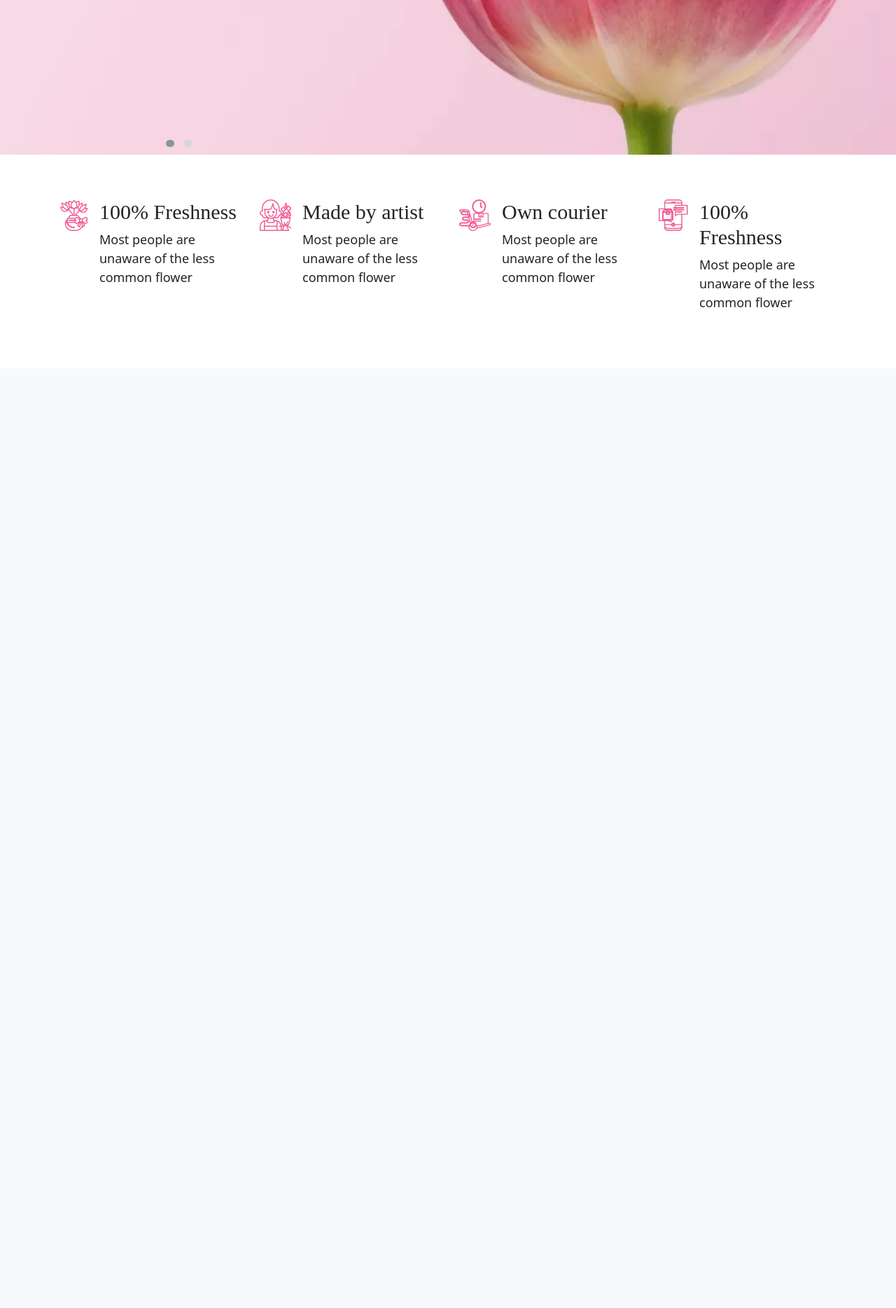
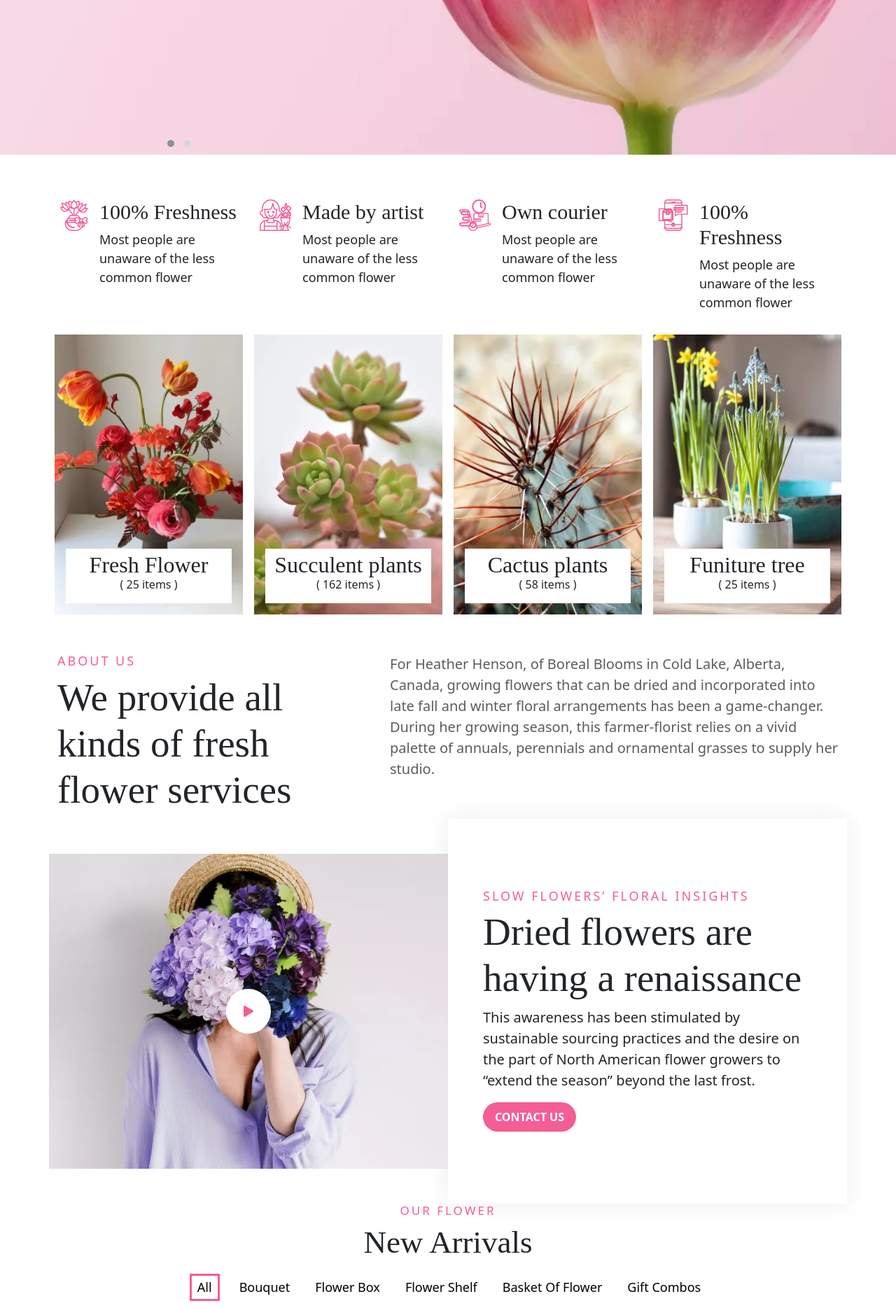
Before and after one commit to ChristopherJamesLeo/florist_ecommer_site, a PHP site: page / in a window 1280 px wide. Shown: the part 579-2448 px from the top of the page at 70% size. Before the commit the page ends 1018 px from the top, so only its background shows below. Run offline with PHP 8.4, Linux system fonts and the light colour scheme.

Commit message:
our flower section

```diff
--- a/custom_css/style.css
+++ b/custom_css/style.css
@@ -9,6 +9,7 @@
 }
 .header {
     width: 100%;
+    background-color: var(--primary-global-white);
     position: absolute;
     left: 0;
     top: 0;
@@ -142,3 +143,128 @@ ion-icon {
     font-weight: 300;
 }
 /* our benefits end */
+/* Item show start */
+.show-item-count-container {
+    height: 400px;
+}
+.show-item-count {
+    width: 100%;
+    height: 100%;
+    background-position: center;
+    background-size: cover;
+    background-repeat: no-repeat;
+}
+.show-item-count-1{
+    background-image: url("../assets/imgs/bgimages/categories-1.jpg.webp");
+}
+.show-item-count-2{
+    background-image: url("../assets/imgs/bgimages/categories-2.jpg.webp");
+}
+.show-item-count-3{
+    background-image: url("../assets/imgs/bgimages/categories-3.jpg.webp");
+}
+.show-item-count-4{
+    background-image: url("../assets/imgs/bgimages/categories-4.jpg.webp");
+}
+.show-item-count-content {
+    width: 100%;
+    padding: 15px 0px;
+    background-color: var(--primary-global-white);
+}
+.show-item-count-content h2 {
+
+    font-family: var(--secondary-font-family);
+    line-height: 0.5;
+}
+.show-item-count-content span {
+    font-weight: 300;
+}
+/* Item show end */
+/* About us start */
+.about-us-title{
+    padding-right: 100px;
+}
+.about-us-title h6,.content-us-container h6{
+    color: var(--primary-global-color);
+    letter-spacing: 3px;
+    font-size: 18px;
+}
+.about-us-title h1,.content-us-container h1 {
+    font-family: var(--secondary-font-family);
+    font-size: 55px;
+}
+.about-us-content p ,.content-us-container p{
+    font-size: 20px;
+    font-weight: 300;
+}
+.about-video-container {
+
+    padding: 50px 0px;
+}
+.about-video {
+    height: 450px;
+    background-image: url("../assets/imgs/bgimages/about-video.jpg.webp");
+    background-position: center;
+    background-size: cover;
+    background-repeat: no-repeat;
+
+    position: relative;
+}
+.about-video a {
+
+    display: inline-block;
+    padding: 20px 25px;
+    background-color: var(--primary-global-white);
+    border-radius: 50%;
+    position: absolute;
+    left: 50%;
+    top: 50%;
+    transform: translate(-50%,-50%);
+}
+.about-video a i {
+    color: var(--primary-global-color);
+}
+.content-us-container{
+    padding: 100px 50px;
+    box-shadow: 4px 4px 30px #f4f4f4 ,-4px -4px 30px #f4f4f4;
+}
+.content-us-container a {
+    background-color: var(--primary-global-color);
+    border-radius: 50px;
+    color: var(--primary-global-white);
+}
+.content-us-container a:hover{
+    color: var(--primary-global-white);
+    background-color: var(--primary-global-color);
+}
+/* About us end */
+/* Our flower section start */
+.section-title h5 {
+    color: var(--primary-global-color);
+    letter-spacing: 3px;
+    font-size: 17px;
+}
+.section-title h1 {
+    font-size: 45px;
+    font-family: var(--secondary-font-family);
+}
+.our-flower-taps-list-group {
+    list-style: none;
+    margin: 0;
+    padding: 0;
+}
+.our-flower-taps-list-group li {
+    padding: 10px 10px;
+}
+.our-flower-taps-list-group li a {
+    display: inline-block;
+    padding: 3px 8px;
+    text-decoration: none;
+    color: #000;
+    font-size: 18px;
+    font-weight: 300;
+}
+.our-flower-taps-list-group li a.active {
+    border: 3px solid var(--primary-global-color);
+}
+/* Our flower section end */
--- a/index.html
+++ b/index.html
@@ -25,7 +25,7 @@
     <link rel="stylesheet" href="./custom_css/style.css">
 </head>
 <body>
-    <header class="bg-light header ">
+    <header class=" header ">
         <nav class="navbar navbar-expand-lg container justify-content-between ">
             <a href="javascript:void(0)" class="navbar-brand d-block">
                 <img src="./assets/imgs/logo_fav/logo.png.webp" class="brand-logo" alt="logo">
@@ -93,17 +93,17 @@
                     </div>
 
                 </div>
-                <div class="owl-dots container">
+                <!-- <div class="owl-dots container">
                     <div class="owl-dot active"><span></span></div>
                     <div class="owl-dot"><span></span></div>
-                </div>
+                </div> -->
             </div>
         </div>
     </section>
     <!-- banner carousel end -->
     <!-- our benefits start -->
     <section class="our-benefits">
-        <div class="our-benefits-container container py-5">
+        <div class="our-benefits-container container pt-5">
             <div class="row">
                 <div class="col-lg-3 col-md-6 col-sm-12">
                     <div class="d-flex justify-content-start align-items-start px-1 py-3">
@@ -161,7 +161,102 @@
         </div>
     </section>
     <!-- our benefits end -->
+    <!-- Item show start -->
+    <section class="item-show">
+        <div class="item-show-container container mb-5">
+            <div class="row">
+                <div class="col-lg-3 col-md-6 col-sm-12 px-2 mb-2 show-item-count-container">
+                    <div class="p-3 d-flex justify-content-center align-items-end show-item-count show-item-count-1">
+                        <div class=" text-center show-item-count-content ">
+                            <h2>Fresh Flower</h2>
+                            <span>( 25 items )</span>
+                        </div>
+                    </div>
+                </div>
+                <div class="col-lg-3 col-md-6 col-sm-12 px-2 mb-2 show-item-count-container">
+                    <div class="p-3 d-flex justify-content-center align-items-end show-item-count show-item-count-2">
+                        <div class=" text-center show-item-count-content">
+                            <h2>Succulent plants</h2>
+                            <span>( 162 items )</span>
+                        </div>
+                    </div>
+                </div>
+                <div class="col-lg-3 col-md-6 col-sm-12 px-2 mb-2 show-item-count-container">
+                    <div class="p-3 d-flex justify-content-center align-items-end show-item-count show-item-count-3">
+                        <div class=" text-center show-item-count-content">
+                            <h2>Cactus plants</h2>
+                            <span>( 58 items )</span>
+                        </div>
+                    </div>
+                </div>
+                <div class="col-lg-3 col-md-6 col-sm-12 px-2 mb-2 show-item-count-container">
+                    <div class="p-3 d-flex justify-content-center align-items-end show-item-count show-item-count-4">
+                        <div class=" text-center show-item-count-content">
+                            <h2>Funiture tree</h2>
+                            <span>( 25 items )</span>
+                        </div>
+                    </div>
+                </div>
+            </div>
+        </div>
+    </section>
+    <!-- item show end -->
+    <!-- about us section start -->
+    <section class="about-us">
+        <div class="about-us-container container">
+            <div class="row">
+                <div class="col-lg-5 col-md-12 col-sm-12 about-us-title">
+                    <h6 class="text-uppercase">about us</h6>
+                    <h1>We provide all kinds of fresh flower services</h1>
+                </div>
+                <div class="col-lg-7 col-md-12 col-sm-12 about-us-content">
+                    <p class="text-muted">
+                        For Heather Henson, of Boreal Blooms in Cold Lake, Alberta, Canada, growing flowers that can be dried and incorporated into late fall and winter floral arrangements has been a game-changer. During her growing season, this farmer-florist relies on a vivid palette of annuals, perennials and ornamental grasses to supply her studio.
+                    </p>
+                </div>
 
+            </div>
+            <div class="row content-container">
+                <div class="col-lg-6 col-md-12 about-video-container">
+                    <div class="about-video">
+                        <a href="javascript:void(0)"><i class="fas fa-play"></i></a>
+                    </div>
+
+                </div>
+                <div class="col-lg-6 col-md-12 content-us-container">
+                    <h6 class="text-uppercase ">SLOW FLOWERS’ FLORAL INSIGHTS</h6>
+                    <h1>Dried flowers are having a renaissance</h1>
+                    <p>
+                        This awareness has been stimulated by sustainable sourcing practices and the desire on the part of North American flower growers to “extend the season” beyond the last frost.
+                    </p>
+                    <a href="#" class="btn rounded-lg fw-bold p-2 px-3 text-uppercase">Contact Us</a>
+                </div>
+            </div>
+        </div>
+    </section>
+    <!-- about us section end -->
+    <!-- our flower section start -->
+    <section class="our-flower">
+        <div class="our-flower-container container">
+            <!-- title start -->
+            <div class="text-center section-title ">
+                <h5 class="text-uppercase">our flower</h5>
+                <h1>New Arrivals</h1>
+            </div>
+            <!-- title end -->
+            <div class="our-flower-taps-container" >
+                <ul class="d-flex flex-wrap justify-content-center align-items-center our-flower-taps-list-group">
+                    <li><a href="javascript:void(0)" id="all" class="ourflowertaps active">All</a></li>
+                    <li><a href="javascript:void(0)" id="bouquet" class="ourflowertaps">Bouquet</a></li>
+                    <li><a href="javascript:void(0)" id="flowerbox" class="ourflowertaps">Flower Box</a></li>
+                    <li><a href="javascript:void(0)" id="flowershelf" class="ourflowertaps">Flower Shelf</a></li>
+                    <li><a href="javascript:void(0)" id="basketflower" class="ourflowertaps">Basket Of Flower</a></li>
+                    <li><a href="javascript:void(0)" id="gift" class="ourflowertaps">Gift Combos</a></li>
+                </ul>
+            </div>
+        </div>
+    </section>
+    <!-- our flower section end -->
     <!-- bootstrap -->
     <script src="https://cdn.jsdelivr.net/npm/bootstrap@5.3.0-alpha1/dist/js/bootstrap.bundle.min.js" integrity="sha384-w76AqPfDkMBDXo30jS1Sgez6pr3x5MlQ1ZAGC+nuZB+EYdgRZgiwxhTBTkF7CXvN" crossorigin="anonymous"></script>
 
```
Also changed, not shown: assets/imgs/bgimages/about-video.jpg.webp (added), assets/imgs/bgimages/categories-1.jpg.webp (added), assets/imgs/bgimages/categories-2.jpg.webp (added), assets/imgs/bgimages/categories-3.jpg.webp (added), assets/imgs/bgimages/categories-4.jpg.webp (added).
